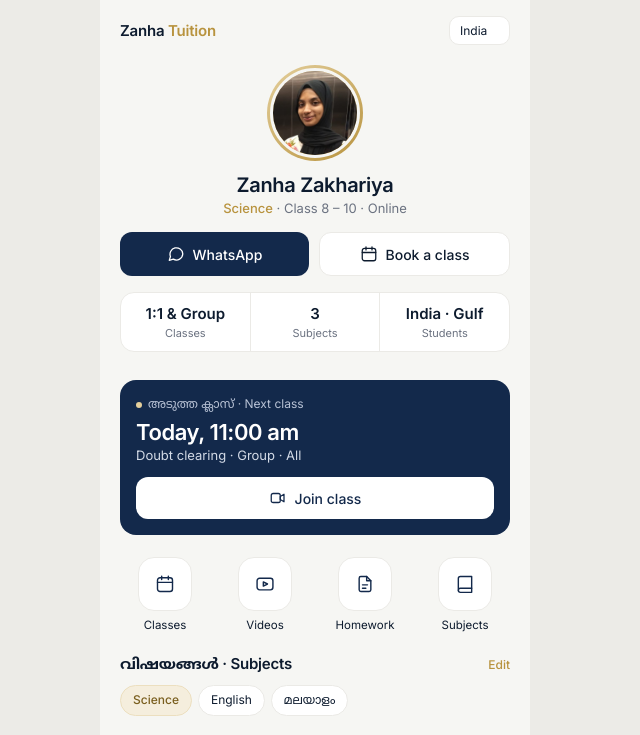
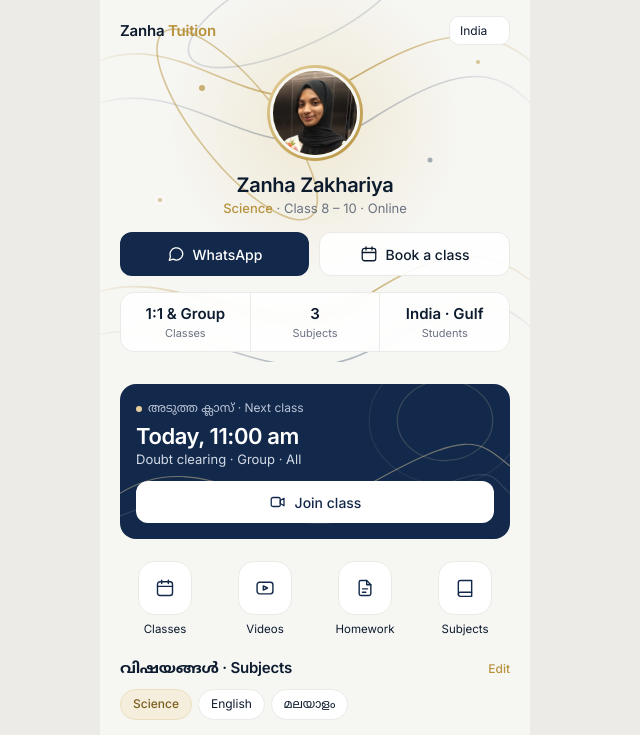
Before and after one commit to shanirmangattayil-cmd/zanha-tuition, a plain HTML site: page index.html in a window 1280 px wide. Shown: the top 735 px of the page, without its empty margins (325-965 px from the left). Drawn offline with Linux system fonts and the light colour scheme.

Commit message:
Add flowing line graphics and orbit rings to profile background
Co-Authored-By: Claude Opus 5.5 <noreply@anthropic.com>
Claude-Session: https://claude.ai/code/session_014HC7mzWJr24m5i1DEHhGWL

```diff
--- a/index.html
+++ b/index.html
@@ -85,6 +85,18 @@ nav button.on{color:var(--navy);font-weight:600}
 .modal{position:fixed;inset:0;background:rgba(13,27,46,.6);display:none;align-items:center;justify-content:center;z-index:9;padding:16px}.modal.on{display:flex}
 .mbox{background:#fff;border-radius:18px;overflow:hidden;width:100%;max-width:400px}.mbox video{width:100%;background:#000;display:block}
 .muted{font-size:11.5px;color:var(--m);margin-top:10px}
+.heroWrap{position:relative;overflow:hidden;padding-bottom:4px}
+.heroWrap>*:not(.bgfx){position:relative;z-index:1}
+.bgfx{position:absolute;inset:0;z-index:0;pointer-events:none}.bgfx svg{width:100%;height:100%}
+.w{stroke-dasharray:900;stroke-dashoffset:900;animation:draw 2.4s ease forwards}.w2{animation-delay:.25s}.w3{animation-delay:.5s}.w4{animation-delay:.75s}
+@keyframes draw{to{stroke-dashoffset:0}}
+.orb,.orb2{transform-box:fill-box;transform-origin:center;animation:orbit 26s linear infinite}.orb2{animation-duration:34s;animation-direction:reverse}
+@keyframes orbit{from{rotate:0deg}to{rotate:360deg}}
+.next{position:relative;overflow:hidden}.next>*{position:relative}
+.nfx{position:absolute!important;inset:0;width:100%;height:100%;pointer-events:none}
+@media (prefers-reduced-motion:reduce){.w,.orb,.orb2{animation:none;stroke-dashoffset:0}}
+.facts{background:rgba(255,255,255,.85);backdrop-filter:blur(6px)}
+.btn.ghost{background:rgba(255,255,255,.9)}
 </style>
 </head>
 <body>
@@ -92,6 +104,25 @@ nav button.on{color:var(--navy);font-weight:600}
 
 <!-- HOME -->
 <section class="view on" id="v-home">
+ <div class="heroWrap">
+ <div class="bgfx" aria-hidden="true"><svg viewBox="0 0 430 560" preserveAspectRatio="xMidYMin slice">
+  <defs>
+   <linearGradient id="gA" x1="0" x2="1"><stop offset="0" stop-color="#b8933e" stop-opacity="0"/><stop offset=".5" stop-color="#b8933e" stop-opacity=".85"/><stop offset="1" stop-color="#b8933e" stop-opacity="0"/></linearGradient>
+   <linearGradient id="gB" x1="0" x2="1"><stop offset="0" stop-color="#13294b" stop-opacity="0"/><stop offset=".5" stop-color="#13294b" stop-opacity=".35"/><stop offset="1" stop-color="#13294b" stop-opacity="0"/></linearGradient>
+   <radialGradient id="glow" cx=".5" cy=".5" r=".5"><stop offset="0" stop-color="#e9dcb8" stop-opacity=".55"/><stop offset="1" stop-color="#e9dcb8" stop-opacity="0"/></radialGradient>
+  </defs>
+  <circle cx="215" cy="125" r="150" fill="url(#glow)"/>
+  <g fill="none" stroke-width="1.6">
+   <path class="w w1" d="M-20 70 C 80 10, 150 140, 250 80 S 400 20, 460 90" stroke="url(#gA)"/>
+   <path class="w w2" d="M-20 110 C 90 60, 160 190, 270 120 S 410 70, 460 140" stroke="url(#gB)"/>
+   <path class="w w3" d="M-20 300 C 70 250, 170 360, 260 300 S 400 240, 460 310" stroke="url(#gA)"/>
+   <path class="w w4" d="M-20 340 C 100 300, 170 410, 280 345 S 410 300, 460 360" stroke="url(#gB)"/>
+   <ellipse class="orb" cx="215" cy="125" rx="118" ry="40" stroke="#b8933e" stroke-opacity=".5" transform="rotate(-18 215 125)"/>
+   <ellipse class="orb2" cx="215" cy="125" rx="118" ry="40" stroke="#13294b" stroke-opacity=".14" transform="rotate(28 215 125)"/>
+  </g>
+  <circle cx="102" cy="88" r="3" fill="#b8933e" opacity=".7"/><circle cx="330" cy="160" r="2.5" fill="#13294b" opacity=".35"/>
+  <circle cx="60" cy="200" r="2" fill="#b8933e" opacity=".5"/><circle cx="378" cy="62" r="2" fill="#b8933e" opacity=".5"/>
+ </svg></div>
  <div class="top">
   <div class="brand">Zanha <span>Tuition</span></div>
   <select class="tz" onchange="setTz(this.value)"></select>
@@ -110,9 +141,10 @@ nav button.on{color:var(--navy);font-weight:600}
    <div><b>India · Gulf</b><span>Students</span></div>
   </div>
  </div>
+ </div>
 
  <div class="sec">
-  <div class="card next">
+  <div class="card next"><svg class="nfx" viewBox="0 0 360 170" preserveAspectRatio="none" aria-hidden="true"><g fill="none" stroke-width="1.2"><path d="M0 120 C 80 60, 140 170, 230 110 S 330 60, 360 90" stroke="#e4cf9c" stroke-opacity=".45"/><path d="M0 145 C 90 95, 150 190, 250 135 S 340 100, 360 120" stroke="#fff" stroke-opacity=".12"/><circle cx="300" cy="40" r="44" stroke="#e4cf9c" stroke-opacity=".18"/><circle cx="300" cy="40" r="70" stroke="#fff" stroke-opacity=".07"/></g></svg>
    <div class="lbl"><span class="dot"></span>അടുത്ത ക്ലാസ് · Next class</div>
    <div class="t" id="nextTime"></div>
    <div class="n" id="nextName"></div>
```
